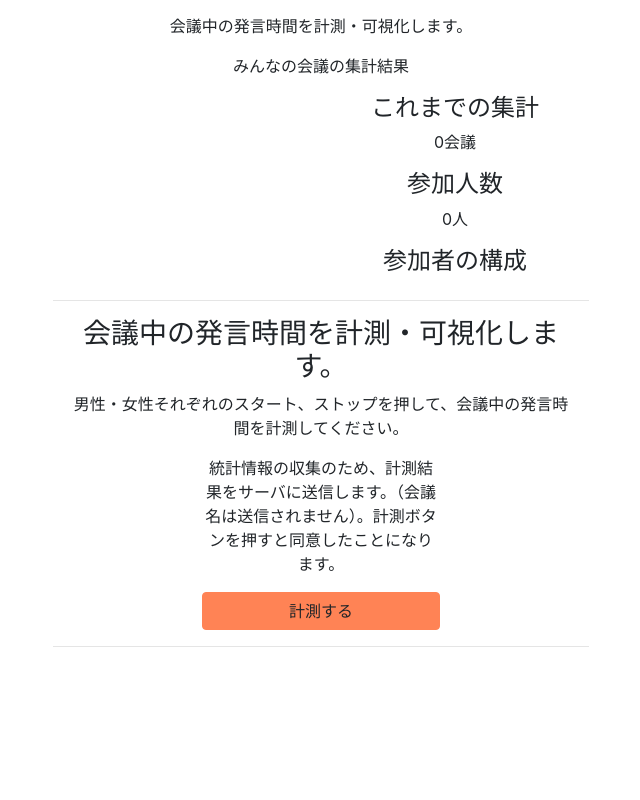
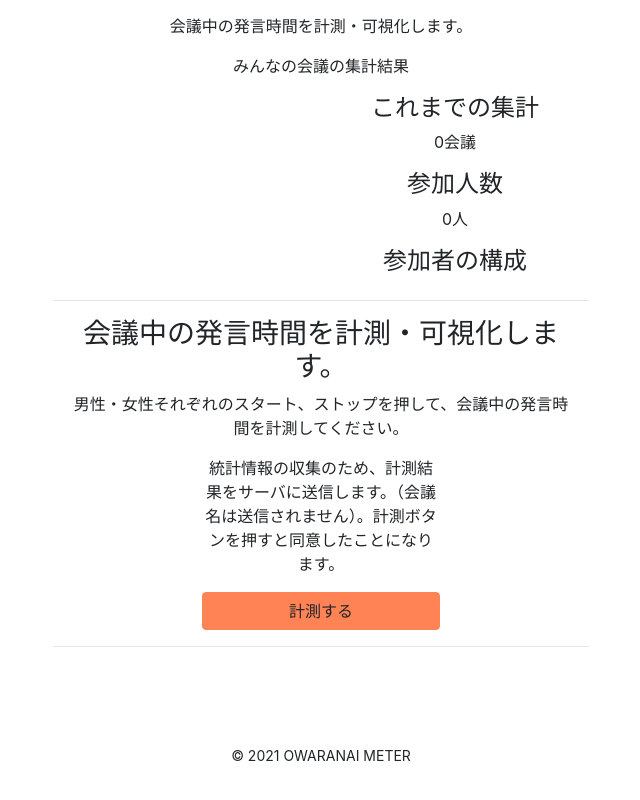
Before and after one commit to mamix1116/owaranai-meter, a Vue app in the folder frontend/: page / in a window 1280 px wide. Shown: the part 254-1054 px from the top of the page, without its empty margins (319-959 px from the left). Before the commit the page ends 997 px from the top, so only its background shows below. Built offline with nearby package versions, Linux system fonts and the light colour scheme; no server answers.

Commit message:
フッターコンポーネントを追加

```diff
--- a/frontend/src/App.vue
+++ b/frontend/src/App.vue
@@ -1,8 +1,19 @@
 <template>
   <div id="app" class="main-container">
     <router-view />
+    <common-footer />
   </div>
 </template>
+
+<script>
+import CommonFooter from "@/components/CommonFooter";
+
+export default {
+  components: {
+    CommonFooter
+  }
+};
+</script>
 
 <style>
 .main-container {
--- /dev/null
+++ b/frontend/src/components/CommonFooter.vue
@@ -0,0 +1,13 @@
+<template>
+  <footer class="mt-4 py-2">
+    <div class="text-center">
+      <small>&copy; 2021 OWARANAI METER</small>
+    </div>
+  </footer>
+</template>
+
+<script>
+export default {
+  name: "CommonFooter"
+};
+</script>
```
